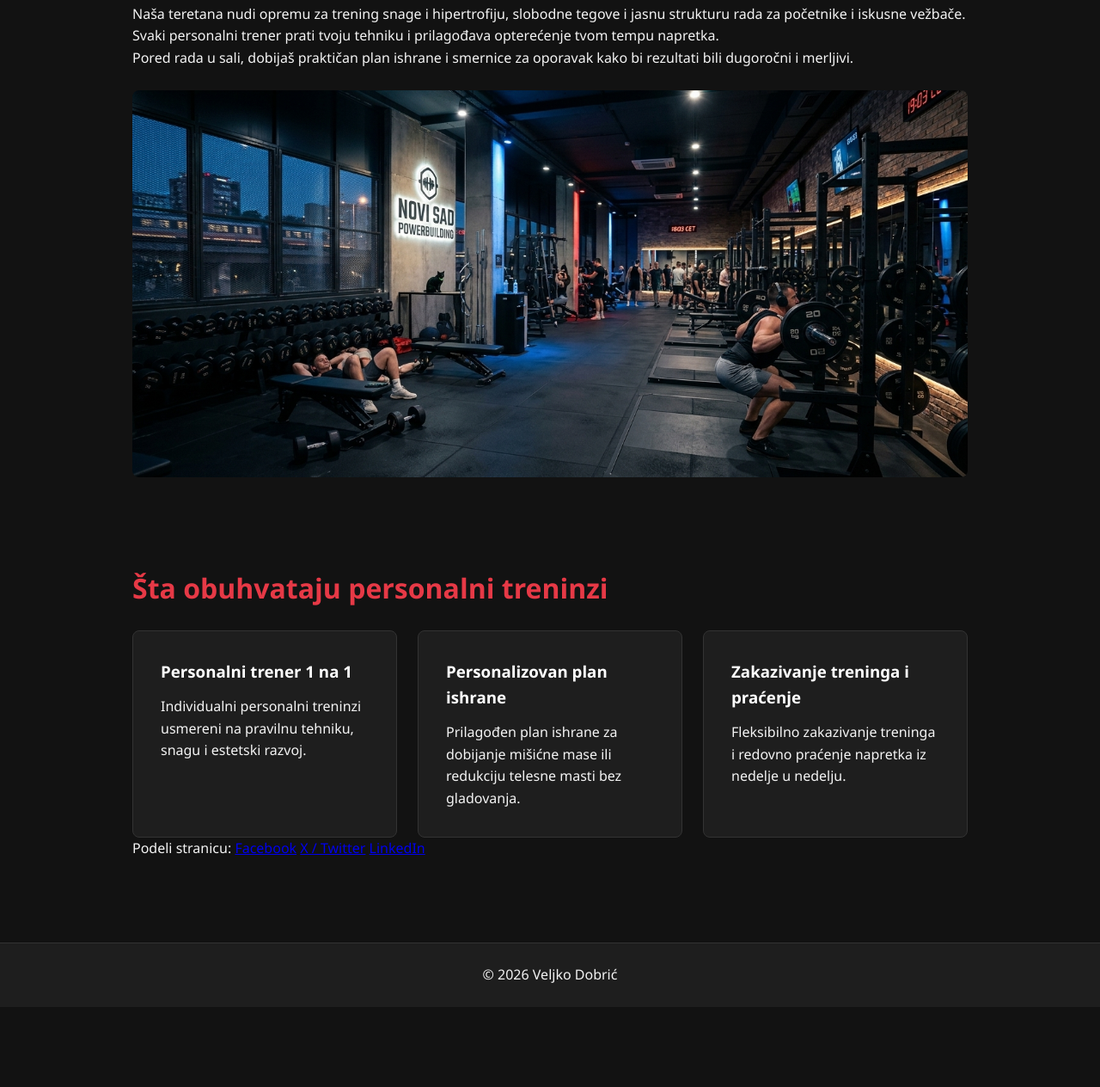
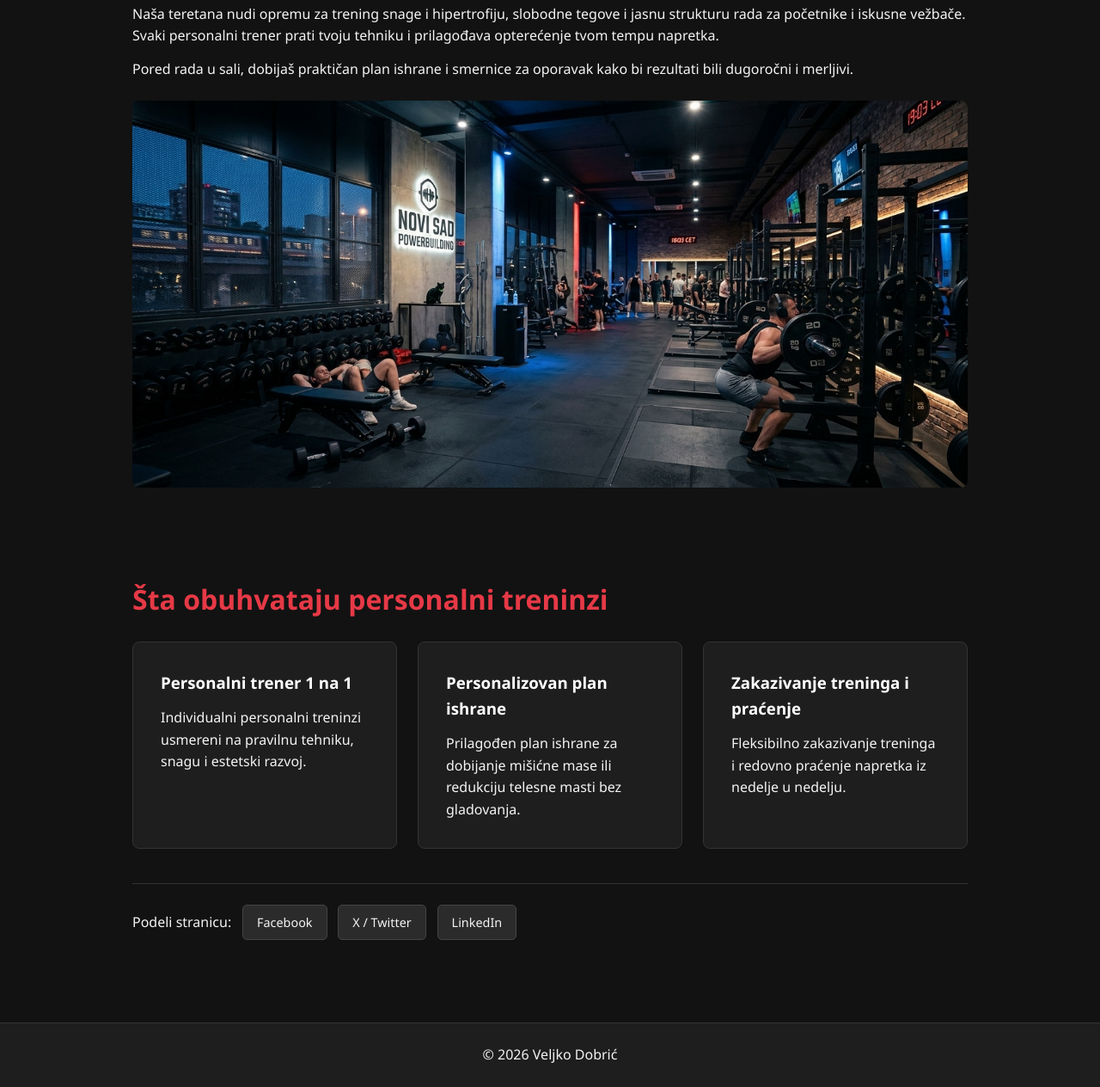
Before and after one commit to veljko319/VeljkoDobricIT2026, a plain HTML site: page index.html in a window 1280 px wide. Shown: the part 608-1872 px from the top of the page at 86% size. Before the commit the page ends 1779 px from the top, so only its background shows below. Drawn offline with Linux system fonts and the light colour scheme.

Commit message:
Refactor CSS for improved layout and responsiveness

```diff
--- a/css/style.css
+++ b/css/style.css
@@ -15,6 +15,7 @@ body {
     display: flex;
     justify-content: space-between;
     align-items: center;
+    flex-wrap: wrap;
     background-color: #1e1e1e;
     padding: 1rem 5%;
     border-bottom: 2px solid #e63946;
@@ -30,6 +31,7 @@ body {
 .nav-links {
     list-style: none;
     display: flex;
+    flex-wrap: wrap;
     gap: 1.5rem;
 }
 
@@ -57,7 +59,7 @@ body {
 
 .hero p {
     font-size: 1.2rem;
-    max-width: 600px;
+    max-width: 650px;
     margin: 0 auto 2rem;
     color: #cccccc;
 }
@@ -89,6 +91,10 @@ h2 {
     font-size: 2rem;
     margin-bottom: 1rem;
     color: #e63946;
+}
+
+.about p + p {
+    margin-top: 0.8rem;
 }
 
 .featured-img {
@@ -142,6 +148,32 @@ h2 {
     border-radius: 8px;
 }
 
+.share-box {
+    display: flex;
+    align-items: center;
+    flex-wrap: wrap;
+    gap: 0.8rem;
+    margin-top: 2.5rem;
+    padding-top: 1.5rem;
+    border-top: 1px solid #333;
+}
+
+.share-btn {
+    background-color: #2b2b2b;
+    color: #f4f4f4;
+    padding: 0.5rem 1rem;
+    border-radius: 5px;
+    text-decoration: none;
+    font-size: 0.9rem;
+    border: 1px solid #444;
+    transition: background 0.3s, border-color 0.3s;
+}
+
+.share-btn:hover {
+    background-color: #e63946;
+    border-color: #e63946;
+}
+
 .booking-form {
     display: flex;
     flex-direction: column;
@@ -175,6 +207,14 @@ footer {
 }
 
 @media (max-width: 768px) {
+    .navbar {
+        flex-direction: column;
+        gap: 0.8rem;
+    }
+    .nav-links {
+        justify-content: center;
+        gap: 1rem;
+    }
     .trainer-box {
         flex-direction: column;
         text-align: center;
```
